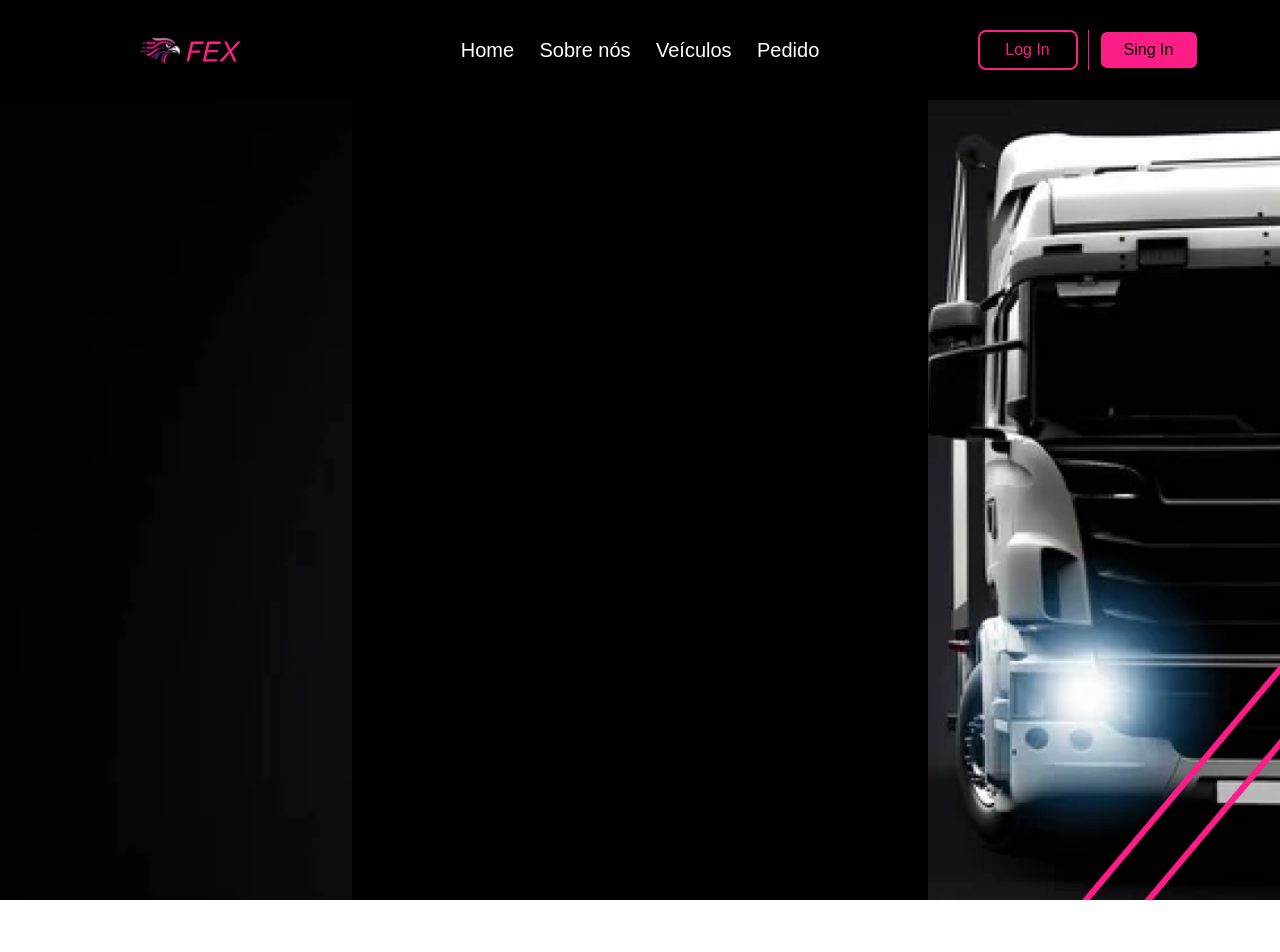
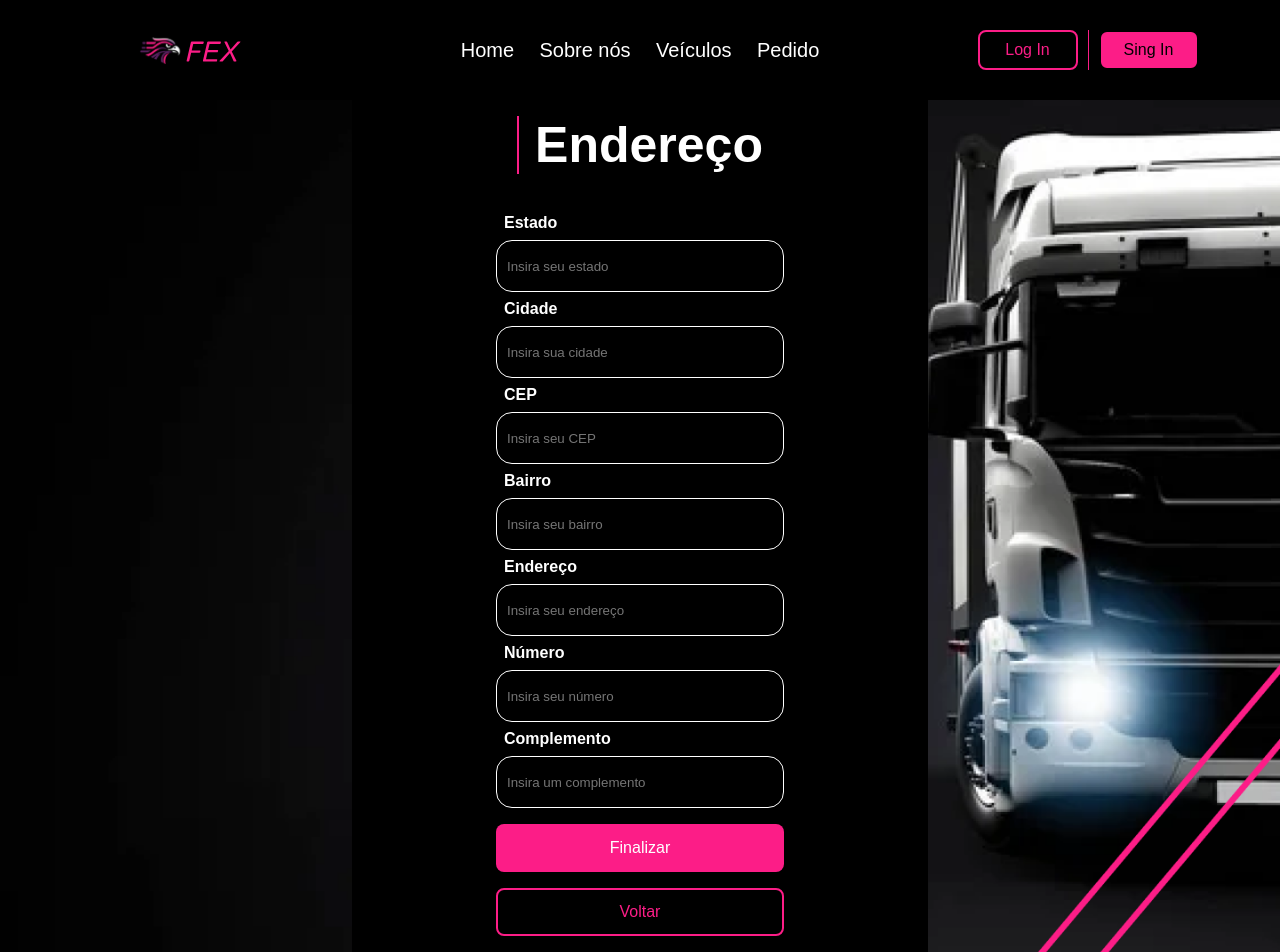
Before and after one commit to jonatasperaza/FrontEnd, a Vue app: page /admin/driver/signin in a window 1280 px wide. Shown: the top 952 px of the page. Before the commit the page ends 900 px from the top, so only its background shows below. Built offline with nearby package versions, Linux system fonts and the light colour scheme; a web font is replaced by a local one.

Commit message:
CHORE: first, second and third steps of form, done [REFS: #44]

```diff
--- /dev/null
+++ b/src/components/admin/RegisterDriver/FormFirstStep.vue
@@ -0,0 +1,111 @@
+<script setup>
+import { ref } from 'vue'
+
+const selectedGender = ref(null)
+
+const selectGender = (gender) => {
+  selectedGender.value = gender
+}
+</script>
+
+<template>
+  <h2>Dados <span class="strong-pink">Pessoais</span></h2>
+  <form @submit.prevent>
+    <label for="">Nome</label>
+    <input type="text" placeholder="Insira seu nome" />
+    <label for="">Email</label>
+    <input type="email" placeholder="Insira seu email" />
+    <label for="">Senha</label>
+    <input type="password" placeholder="Insira sua senha" />
+    <label for="">CPF</label>
+    <input type="text" placeholder="Insira seu CPF" />
+    <label for="">Data de Nascimento</label>
+    <input type="date" placeholder="Insira sua data de nascimento" />
+    <label for="">Telefone</label>
+    <input type="tel" placeholder="Insira seu telefone" />
+    <div class="GenderSelection">
+      <button @click="selectGender('man')" :class="{ selectedPink: selectedGender === 'man' }">
+        <img src="/public/man-icon.svg" alt="Ícone masculino" />
+      </button>
+      <button @click="selectGender('woman')" :class="{ selectedPink: selectedGender === 'woman' }"> <img src="/public/woman-icon.svg" alt="Ícone feminino" /></button>
+    </div>
+    <button>Próximo</button>
+  </form>
+</template>
+
+<style scoped lang="scss">
+@use '../../../assets/main';
+h2 {
+  color: main.$standard-white;
+  font-size: 50px;
+  font-weight: 800;
+  margin: 1rem 0;
+  padding-left: 1rem;
+  border-left: 2px solid main.$standard-pink;
+}
+form {
+  width: 50%;
+  display: flex;
+  flex-direction: column;
+  justify-content: center;
+  margin: 1rem auto 4rem auto;
+  label {
+    color: main.$standard-white;
+    width: 50%;
+    font-size: 16px;
+    font-weight: 800;
+    margin: 0.5rem 0.5rem;
+  }
+  input {
+    height: 3.25rem;
+    border-radius: 1rem;
+    border: 1px solid main.$standard-white;
+    padding: 0 10px;
+    color: main.$standard-white;
+    background-color: main.$standard-black;
+  }
+  button {
+    width: 100%;
+    height: 3rem;
+    border: none;
+    border-radius: 0.5rem;
+    color: main.$standard-white;
+    background-color: main.$standard-pink;
+    font-size: 16px;
+    font-weight: 500;
+    cursor: pointer;
+    margin: 1rem 0;
+    transition: 0.3s ease-in-out;
+  }
+}
+button:hover {
+  background-color: main.$standard-black;
+  color: main.$standard-pink;
+}
+.GenderSelection {
+  display: flex;
+  justify-content: space-around;
+  margin: 1rem 0;
+  button {
+    width: 45%;
+    height: 2.75rem;
+    border: 2px solid main.$standard-white;
+    border-radius: 1rem;
+    background-color: main.$standard-black;
+    font-size: 16px;
+    font-weight: 500;
+    cursor: pointer;
+    transition: 0.3s ease-in-out;
+  }
+  button:hover {
+    background-color: main.$standard-pink;
+    border: 2px solid main.$standard-pink;
+    color: main.$standard-black;
+  }
+  .selectedPink {
+    background-color: main.$standard-pink;
+    border: 2px solid main.$standard-pink;
+    color: main.$standard-black;
+  }
+}
+</style>
--- /dev/null
+++ b/src/components/admin/RegisterDriver/FormSecondStep.vue
@@ -0,0 +1,108 @@
+<script setup>
+import { ref } from 'vue'
+
+const selectedCategory = ref(null)
+function selectCategory(Category) {
+  selectedCategory.value = Category
+}
+</script>
+<template>
+  <h2>Carteira</h2>
+  <form @submit.prevent>
+    <h3>Categoria de <span class="strong-pink">Carteira:</span></h3>
+    <button @click="selectCategory('A')" :class="{ selectedPink: selectedCategory === 'A' }">
+      A</button
+    ><button @click="selectCategory('B')" :class="{ selectedPink: selectedCategory === 'B' }">
+      B</button
+    ><button @click="selectCategory('C')" :class="{ selectedPink: selectedCategory === 'C' }">
+      C</button
+    ><button @click="selectCategory('D')" :class="{ selectedPink: selectedCategory === 'D' }">
+      D</button
+    ><button @click="selectCategory('E')" :class="{ selectedPink: selectedCategory === 'E' }">
+      E</button
+    ><button @click="selectCategory('AB')" :class="{ selectedPink: selectedCategory === 'AB' }">
+      AB</button
+    ><button @click="selectCategory('AC')" :class="{ selectedPink: selectedCategory === 'AC' }">
+      AC</button
+    ><button @click="selectCategory('AD')" :class="{ selectedPink: selectedCategory === 'AD' }">
+      AD</button
+    ><button @click="selectCategory('AE')" :class="{ selectedPink: selectedCategory === 'AE' }">
+      AE
+    </button>
+    <button class="nextButton">Próximo</button>
+    <button class="backButton">Voltar</button>
+  </form>
+</template>
+<style scoped lang="scss">
+@use '../../../assets/main';
+h2 {
+  color: main.$standard-white;
+  font-size: 50px;
+  font-weight: 800;
+  margin: 1rem 0;
+  padding-left: 1rem;
+  border-left: 2px solid main.$standard-pink;
+}
+form {
+  width: 50%;
+  display: flex;
+  flex-direction: column;
+  justify-content: center;
+  margin: 1rem auto 4rem auto;
+  h3 {
+    color: main.$standard-white;
+    font-size: 25px;
+    text-align: center;
+    font-weight: 800;
+    margin: 1rem 0;
+  }
+  button {
+    width: 100%;
+    height: 3rem;
+    border: 2px solid main.$standard-white;
+    border-radius: 0.5rem;
+    color: main.$standard-pink;
+    background-color: main.$standard-black;
+    font-size: 16px;
+    font-weight: 800;
+    cursor: pointer;
+    margin: 1rem 0;
+    transition: 0.3s ease-in-out;
+    text-align: left;
+    padding: 0 0 0 1rem;
+  }
+  button:hover{
+    background-color: main.$standard-pink;
+    color: main.$standard-black;
+    border: 2px solid main.$standard-pink
+  }
+  .selectedPink {
+    background-color: main.$standard-pink;
+    border: 2px solid main.$standard-pink;
+    color: main.$standard-black;
+  }
+  .nextButton{
+    background-color: main.$standard-pink;
+    color: main.$standard-white;
+    border: none;
+    text-align: center;
+    padding: 0;
+  }
+  .backButton{
+    background-color: main.$standard-black;
+    color: main.$standard-pink;
+    border: 2px solid main.$standard-pink;
+    text-align: center;
+    padding: 0;
+  }
+  .nextButton:hover{
+    background-color: main.$standard-black;
+    color: main.$standard-pink;
+    border: none;
+  }
+  .backButton:hover{
+    background-color: main.$standard-pink;
+    color: main.$standard-white;
+  }
+}
+</style>
--- /dev/null
+++ b/src/components/admin/RegisterDriver/FormThirdStep.vue
@@ -0,0 +1,83 @@
+<script setup></script>
+<template>
+  <h2>Endereço</h2>
+  <form @submit.prevent>
+    <label for="">Estado</label>
+    <input type="text" placeholder="Insira seu estado" />
+    <label for="">Cidade</label>
+    <input type="text" placeholder="Insira sua cidade" />
+    <label for="">CEP</label>
+    <input type="text" placeholder="Insira seu CEP" />
+    <label for="">Bairro</label>
+    <input type="text" placeholder="Insira seu bairro" />
+    <label for="">Endereço</label>
+    <input type="text" placeholder="Insira seu endereço" />
+    <label for="">Número</label>
+    <input type="text" placeholder="Insira seu número" />
+    <label for="">Complemento</label>
+    <input type="text" placeholder="Insira um complemento" />
+    <button class="normalColor">Finalizar</button>
+    <button class="invertColor">Voltar</button>
+  </form>
+</template>
+<style scoped lang="scss">
+@use '../../../assets/main';
+h2 {
+  color: main.$standard-white;
+  font-size: 50px;
+  font-weight: 800;
+  margin: 1rem 0;
+  padding-left: 1rem;
+  border-left: 2px solid main.$standard-pink;
+}
+form {
+  width: 50%;
+  display: flex;
+  flex-direction: column;
+  justify-content: center;
+  margin: 1rem auto 4rem auto;
+  label {
+    color: main.$standard-white;
+    width: 50%;
+    font-size: 16px;
+    font-weight: 800;
+    margin: 0.5rem 0.5rem;
+  }
+  input {
+    height: 3.25rem;
+    border-radius: 1rem;
+    border: 1px solid main.$standard-white;
+    padding: 0 10px;
+    color: main.$standard-white;
+    background-color: main.$standard-black;
+  }
+  button {
+    width: 100%;
+    height: 3rem;
+    border: none;
+    border-radius: 0.5rem;
+    font-size: 16px;
+    font-weight: 500;
+    cursor: pointer;
+    margin: 1rem 0 0 0;
+    transition: 0.3s ease-in-out;
+  }
+}
+.normalColor {
+  background-color: main.$standard-pink;
+  color: main.$standard-white;
+}
+.invertColor {
+  background-color: main.$standard-black;
+  color: main.$standard-pink;
+  border: 2px solid main.$standard-pink;
+}
+.normalColor:hover {
+  background-color: main.$standard-black;
+  color: main.$standard-pink;
+}
+.invertColor:hover {
+  background-color: main.$standard-pink;
+  color: main.$standard-white;
+}
+</style>
--- a/src/components/admin/RegisterDriver/RegisterDriverComp.vue
+++ b/src/components/admin/RegisterDriver/RegisterDriverComp.vue
@@ -1,7 +1,10 @@
 <script setup>
+// import FormFirstStep from './FormFirstStep.vue';
+// import FormSecondStep from './FormSecondStep.vue';
+import FormThirdStep from './FormThirdStep.vue';
 </script>
 <template>
-    <section><div class="container"></div></section>
+    <section><div class="container"><FormThirdStep /></div></section>
 </template>
 <style scoped lang="scss">
 @use '../../../assets/main';
```
Also changed, not shown: public/man-icon.svg (added), public/woman-icon.svg (added).
